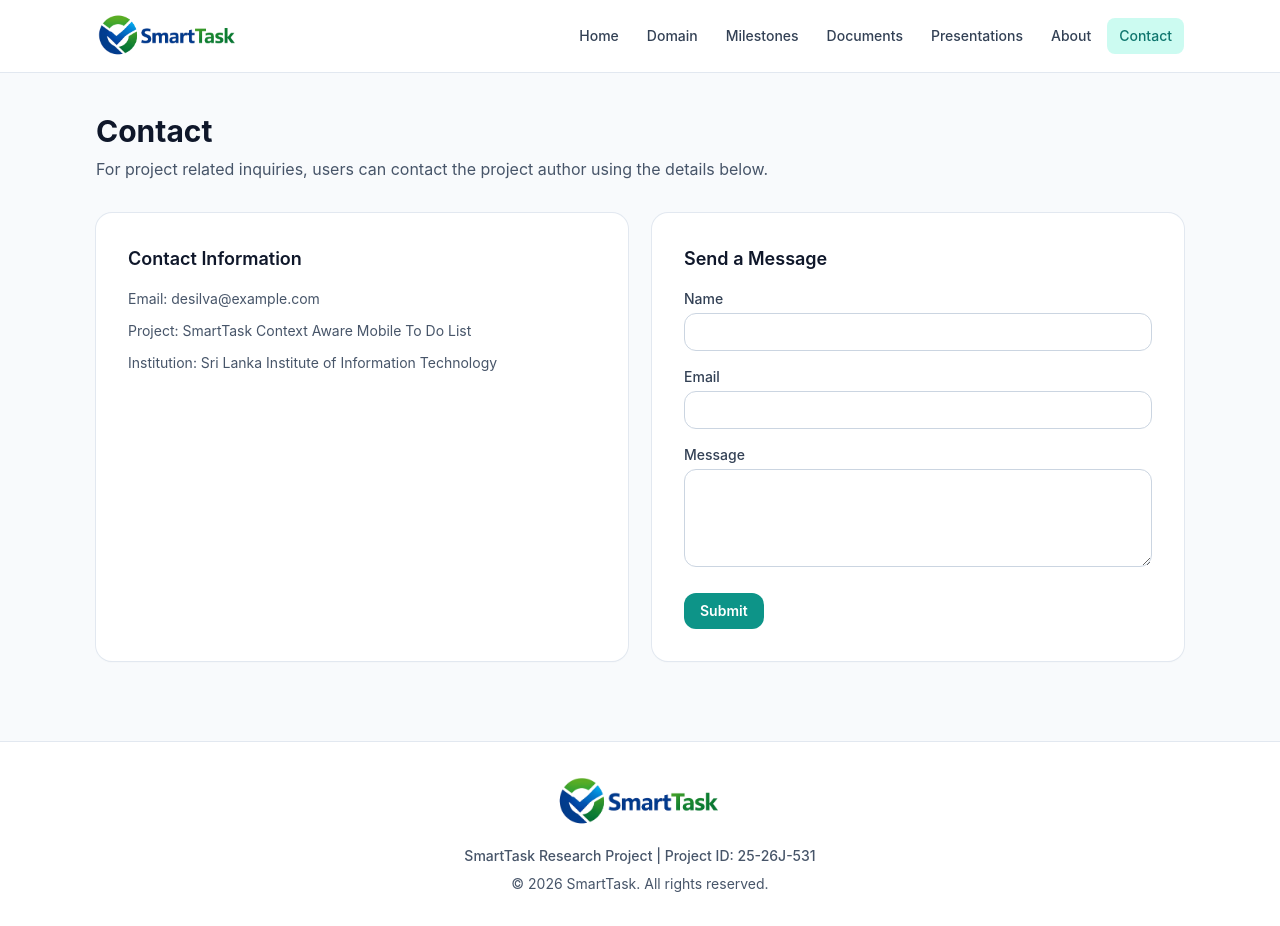
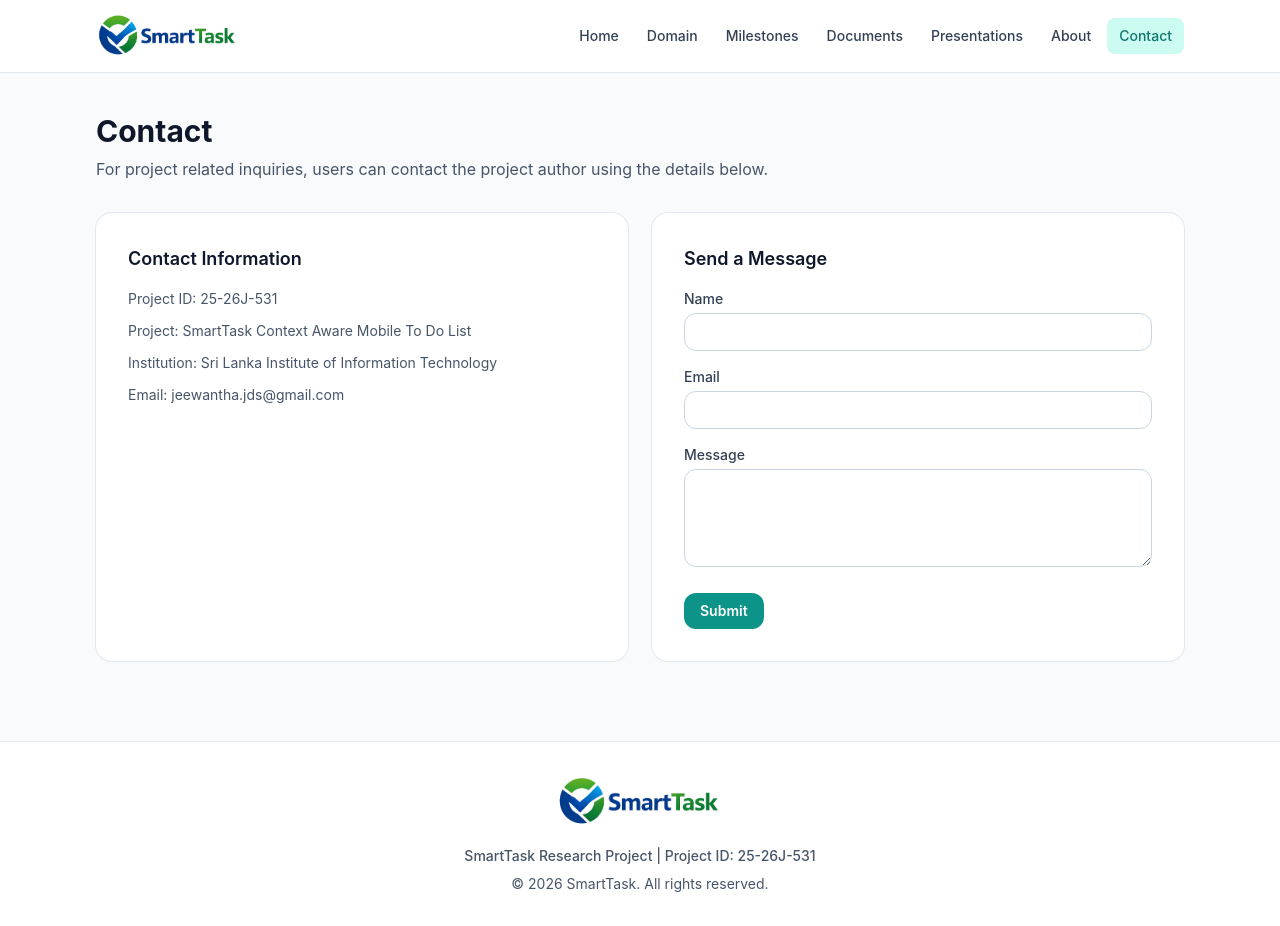
Before and after one commit to IT21228612/SmartTask_Project_Website, a React (Vite) app: page /contact in a window 1280 px wide. Built offline with nearby package versions, Linux system fonts and the light colour scheme; some icons are missing.

Commit message:
update contact

```diff
--- a/src/pages/Contact.jsx
+++ b/src/pages/Contact.jsx
@@ -13,9 +13,11 @@ export default function Contact() {
         <div className="card-surface p-6 sm:p-8">
           <h3 className="text-lg font-semibold text-slate-900">Contact Information</h3>
           <div className="mt-4 space-y-3 text-sm text-slate-600">
-            <p>Email: desilva@example.com</p>
+            <p>Project ID: 25-26J-531</p>
             <p>Project: SmartTask Context Aware Mobile To Do List</p>
             <p>Institution: Sri Lanka Institute of Information Technology</p>
+            <p>Email: jeewantha.jds@gmail.com</p>
+
           </div>
         </div>
 
```
